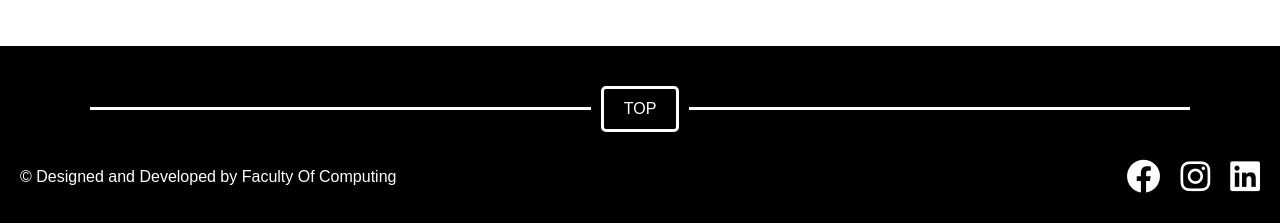
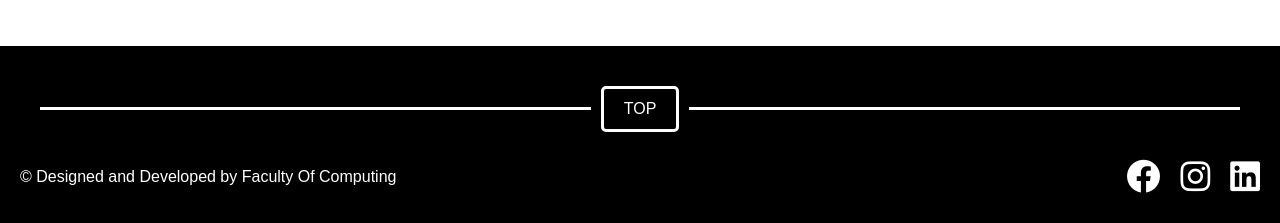
Before and after one commit to kajanthann/LMS, a PHP site: page /lms-home.php in a window 1280 px wide; the page is wider, and only the part inside the window is pictured. Shown: the part 1999-2222 px from the top of that part. Run offline with PHP 8.4, Linux system fonts and the light colour scheme.

Commit message:
footer styles changed

```diff
--- a/footer.php
+++ b/footer.php
@@ -5,7 +5,7 @@
 
 
     <div class="top-button ">
-        <div class="container">
+        <div class="footer-container">
             <a href="#top">TOP</a>
         </div>
         </div>
--- a/index.css
+++ b/index.css
@@ -111,7 +111,7 @@ body {
     color: #ff0000;
   }
 
-.container {
+.footer-container {
     display: flex;
     align-items: center;
     justify-content: center;
@@ -119,16 +119,16 @@ body {
     background-color: #000;
     padding: 20px;
 }
-.container::before,
-.container::after {
+.footer-container::before,
+.footer-container::after {
     content: '';
     flex: 1;
     border-bottom: 1px solid #fff;
     border-width: 3px;
 }
-.container::before {
+.footer-container::before {
     margin-right: 10px;
 }
-.container::after {
+.footer-container::after {
     margin-left: 10px;
 }
```
